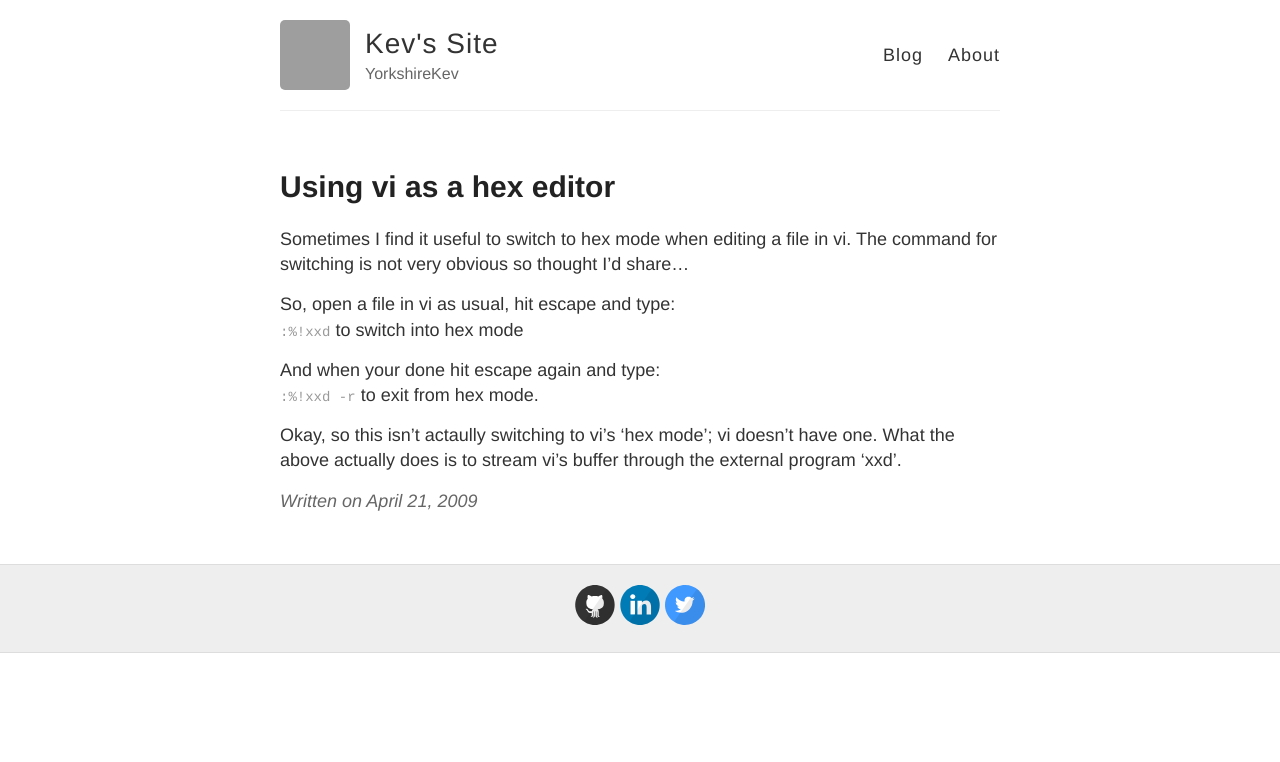
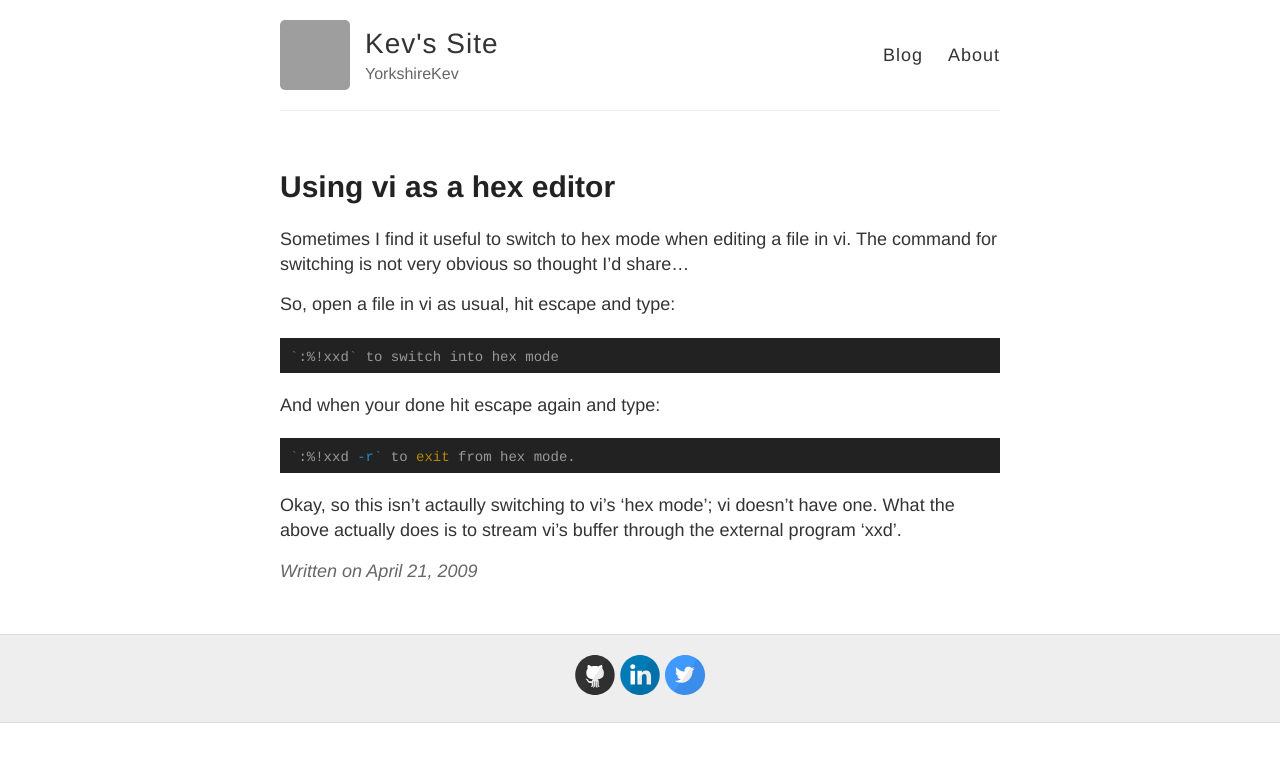
Before and after one commit to YorkshireKev/kevssite.com-jekyll-version, a Jekyll site: the page built from _posts/2009-04-21-using-vi-as-a-hex-editor.md, in a window 1280 px wide. Shown: the top 762 px of the page. Built offline with Jekyll 4.4.1, drawn with Linux system fonts in a browser that asks for light colours; comment, search, counter and statistics services are not loaded; grey boxes are pictures that could not be loaded.

Commit message:
Add code formatting blocks

```diff
--- a/_posts/2009-04-21-using-vi-as-a-hex-editor.md
+++ b/_posts/2009-04-21-using-vi-as-a-hex-editor.md
@@ -15,12 +15,16 @@ tags:
   - hex
   - vi
 ---
-Sometimes I find it useful to switch to hex mode when editing a file in vi. The command for switching is not very obvious so thought I&#8217;d share&#8230;
+Sometimes I find it useful to switch to hex mode when editing a file in vi. The command for switching is not very obvious so thought I'd share&#8230;
 
 So, open a file in vi as usual, hit escape and type:
+{% highlight bash %}
 `:%!xxd` to switch into hex mode
+{% endhighlight %}
 
 And when your done hit escape again and type:
+{% highlight bash %}
 `:%!xxd -r` to exit from hex mode.
+{% endhighlight %}
 
-Okay, so this isn&#8217;t actaully switching to vi&#8217;s &#8216;hex mode&#8217;; vi doesn&#8217;t have one. What the above actually does is to stream vi&#8217;s buffer through the external program &#8216;xxd&#8217;.
+Okay, so this isn't actaully switching to vi's 'hex mode'; vi doesn't have one. What the above actually does is to stream vi's buffer through the external program 'xxd'.
```
